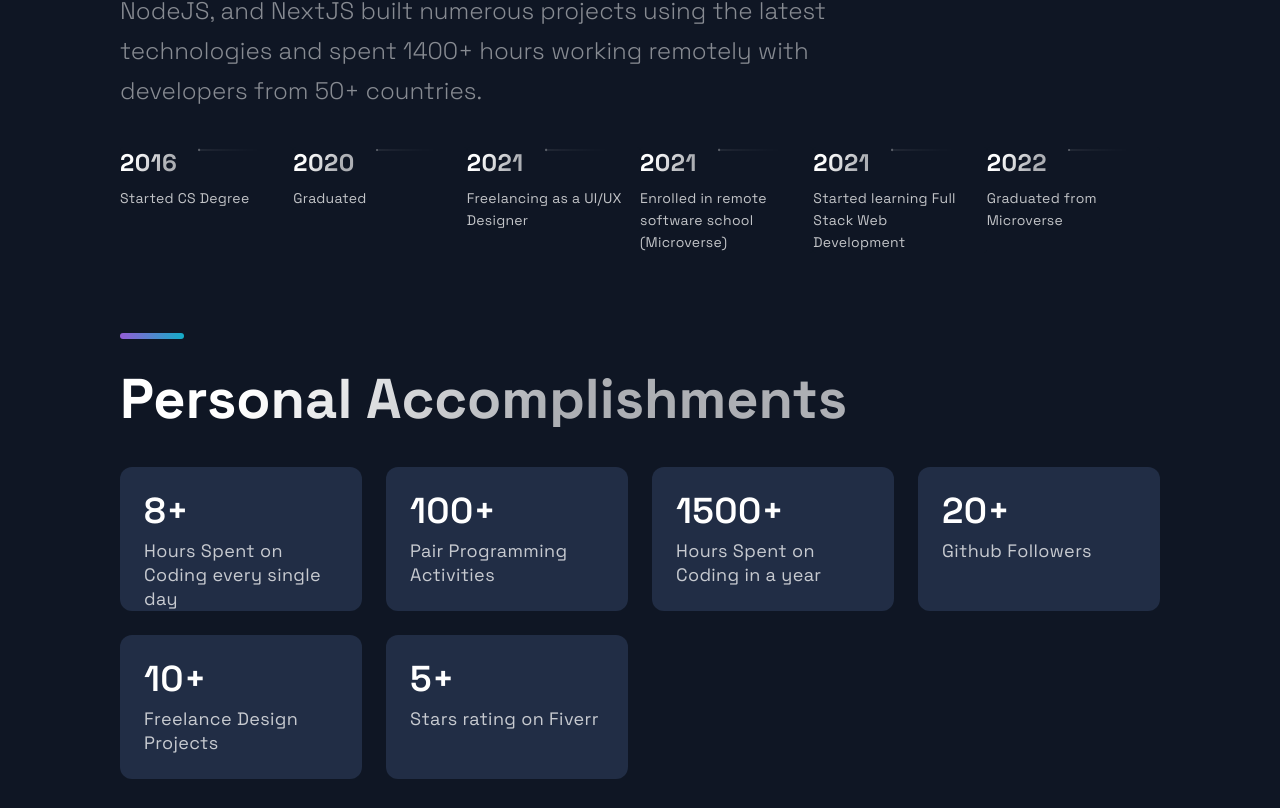
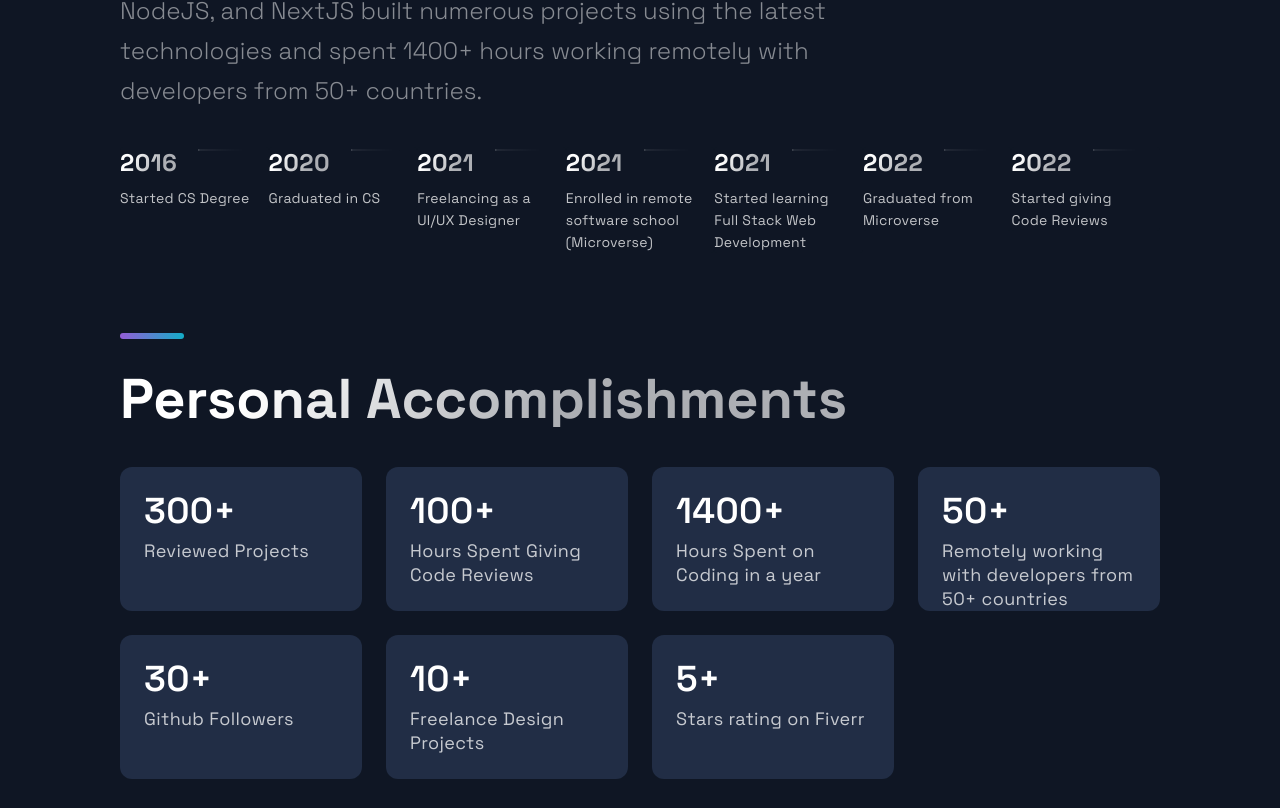
Before and after one commit to zainsadaqat/nextjs-portfolio, a Next.js app: page / in a window 1280 px wide. Shown: the part 3012-3820 px from the top of the page. Built offline with nearby package versions, Linux system fonts and the light colour scheme.

Commit message:
Update data in Constant

```diff
--- a/src/constants/constants.js
+++ b/src/constants/constants.js
@@ -43,18 +43,20 @@ export const projects = [
 
 export const TimeLineData = [
   { year: 2016, text: 'Started CS Degree' },
-  { year: 2020, text: 'Graduated' },
+  { year: 2020, text: 'Graduated in CS' },
   { year: 2021, text: 'Freelancing as a UI/UX Designer' },
   { year: 2021, text: 'Enrolled in remote software school (Microverse)' },
   { year: 2021, text: 'Started learning Full Stack Web Development' },
   { year: 2022, text: 'Graduated from Microverse' },
+  { year: 2022, text: 'Started giving Code Reviews' },
 ];
 
 export const data = [
-  { number: 8, text: 'Hours Spent on Coding every single day' },
-  { number: 100, text: 'Pair Programming Activities' },
-  { number: 1500, text: 'Hours Spent on Coding in a year' },
-  { number: 20, text: 'Github Followers' },
+  { number: 300, text: 'Reviewed Projects' },
+  { number: 100, text: 'Hours Spent Giving Code Reviews' },
+  { number: 1400, text: 'Hours Spent on Coding in a year' },
+  { number: 50, text: 'Remotely working with developers from 50+ countries' },
+  { number: 30, text: 'Github Followers' },
   { number: 10, text: 'Freelance Design Projects' },
   { number: 5, text: 'Stars rating on Fiverr' },
 ];
```
